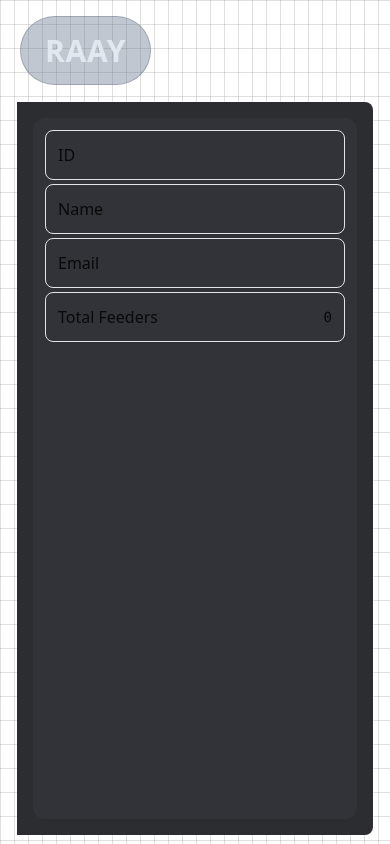
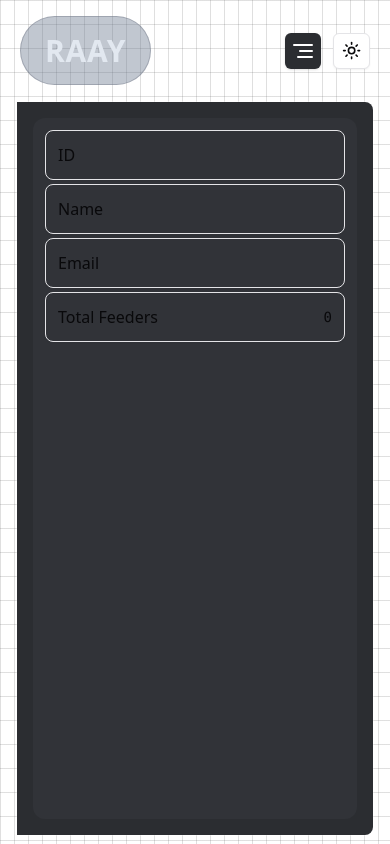
Before and after one commit to walkerbuddy01/RAAY, a Next.js app: page /d/setting in a window 390 px wide. Built offline with nearby package versions, Linux system fonts and the light colour scheme; no server answers; the database is empty.

Commit message:
Add: Add menu for responsive to small screen :iphone:

```diff
--- a/src/components/dashboard/DashboardNavbar.tsx
+++ b/src/components/dashboard/DashboardNavbar.tsx
@@ -1,4 +1,13 @@
 "use client";
+
+import {
+  DropdownMenu,
+  DropdownMenuContent,
+  DropdownMenuItem,
+  DropdownMenuLabel,
+  DropdownMenuSeparator,
+  DropdownMenuTrigger,
+} from "@/components/ui/dropdown-menu";
 
 import ActionAvatar from "../ActionAvatar";
 import { ShowHoverDetails } from "../ShowHoverDetails";
@@ -6,6 +15,9 @@ import { ThemeToggler } from "../ThemeToggler";
 import { Button } from "../ui/button";
 import { signOut } from "next-auth/react";
 import { useCurrentUser } from "@/hooks/useCurrentUser";
+import { AlignRight } from "lucide-react";
+import Link from "next/link";
+
 function DashboardNavbar() {
   const user = useCurrentUser();
   const signOutCurrent = async () => {
@@ -38,10 +50,54 @@ function DashboardNavbar() {
         </ShowHoverDetails>
       </div>
 
-      <div className="h-full hidden  sm:flex items-center gap-3">
+      <div className="h-full hidden sm:flex items-center gap-3">
         <Button variant={"destructive"} onClick={signOutCurrent}>
           Sign Out
         </Button>
+        <ThemeToggler />
+      </div>
+      <div className="h-full flex sm:hidden items-center gap-3">
+        <DropdownMenu>
+          <DropdownMenuTrigger>
+            <Button
+              variant={"default"}
+              size={"icon"}
+              className="bg-[#2B2D31] text-white p-1"
+            >
+              <AlignRight />
+            </Button>
+          </DropdownMenuTrigger>
+          <DropdownMenuContent>
+            <DropdownMenuLabel>
+              <div className="flex items-center gap-3">
+                {user?.name}
+                <ActionAvatar
+                  src={user?.image as string}
+                  name={user?.name as string}
+                  classname="h-8 w-8"
+                />
+              </div>
+            </DropdownMenuLabel>
+            <DropdownMenuSeparator />
+            <DropdownMenuItem>
+              <Link href={"/d/feeder"}>Feeder</Link>
+            </DropdownMenuItem>
+            <DropdownMenuItem>
+              {" "}
+              <Link href={"/d/setting"}>Setting</Link>
+            </DropdownMenuItem>
+            <DropdownMenuItem>
+              <Button
+                variant={"destructive"}
+                onClick={signOutCurrent}
+                className="w-full"
+              >
+                Sign Out
+              </Button>
+            </DropdownMenuItem>
+          </DropdownMenuContent>
+        </DropdownMenu>
+
         <ThemeToggler />
       </div>
     </nav>
```
